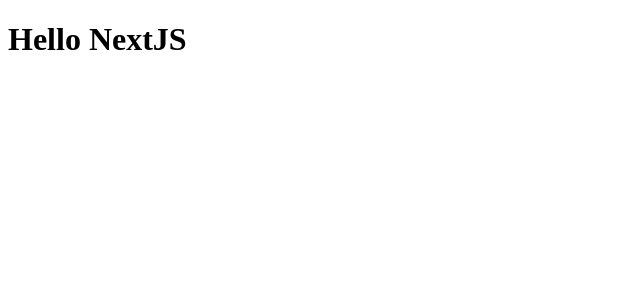
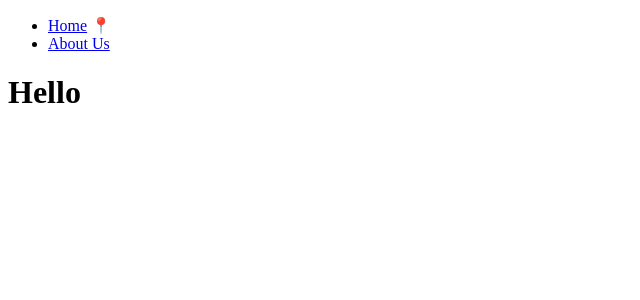
Before and after one commit to minnnnnk0/NextJS, a Next.js app: page / in a window 1280 px wide. Shown: the top 300 px of the page, without its empty margins (0-640 px from the left). Built offline with nearby package versions, Linux system fonts and the light colour scheme.

Commit message:
feat: layout 구성

```diff
--- a/app/page.tsx
+++ b/app/page.tsx
@@ -1,3 +1,10 @@
+import Navigation from '../components/navigation';
+
 export default function Page() {
-  return <h1>Hello NextJS</h1>;
+  return (
+    <div>
+      <Navigation />
+      <h1>Hello</h1>
+    </div>
+  );
 }
--- /dev/null
+++ b/components/navigation.tsx
@@ -0,0 +1,21 @@
+'use client';
+
+import Link from 'next/link';
+import { usePathname } from 'next/navigation';
+
+export default function Navigation() {
+  const path = usePathname();
+  return (
+    <nav>
+      <ul>
+        <li>
+          <Link href="/">Home</Link> {path === '/' ? '📍' : ''}
+        </li>
+        <li>
+          <Link href="/about-us">About Us</Link>{' '}
+          {path === '/about-us' ? '📍' : ''}
+        </li>
+      </ul>
+    </nav>
+  );
+}
```
Also changed, not shown: app/about-us/page.tsx (added, +10 -0 lines).
